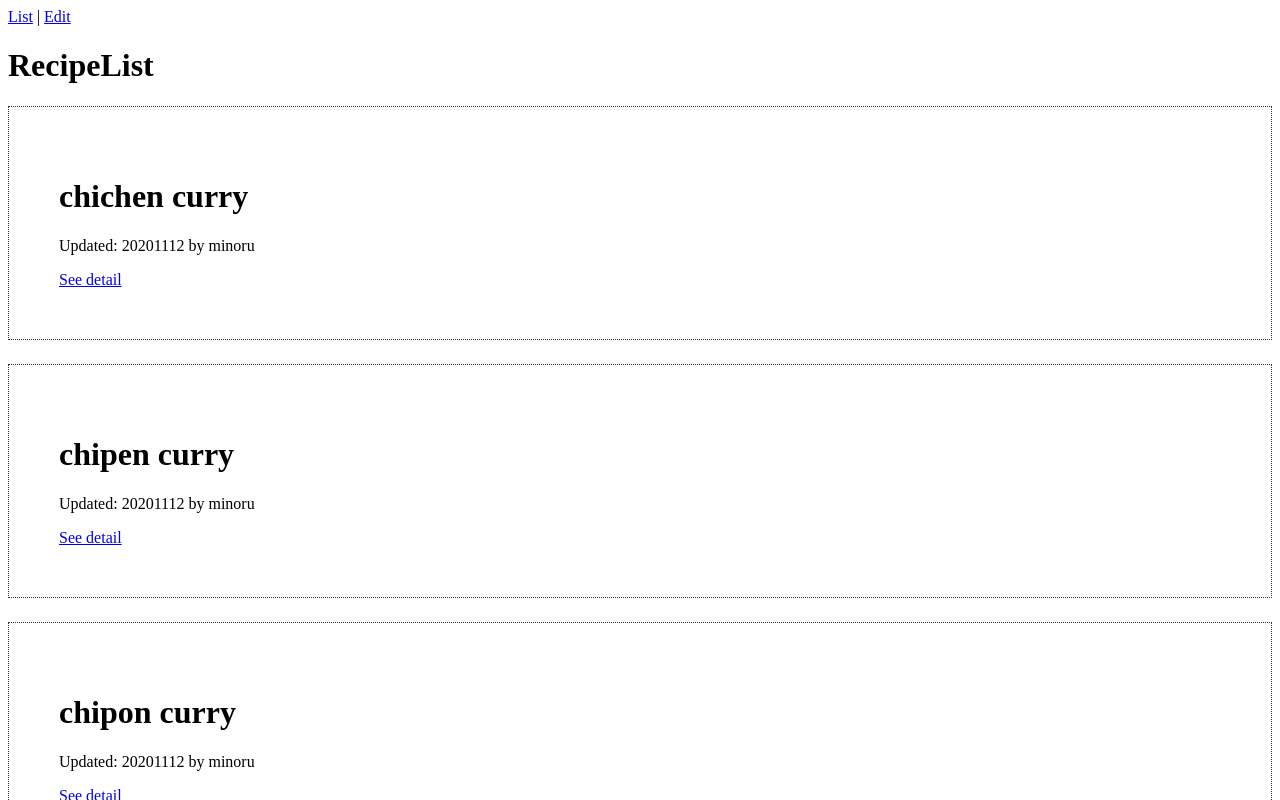
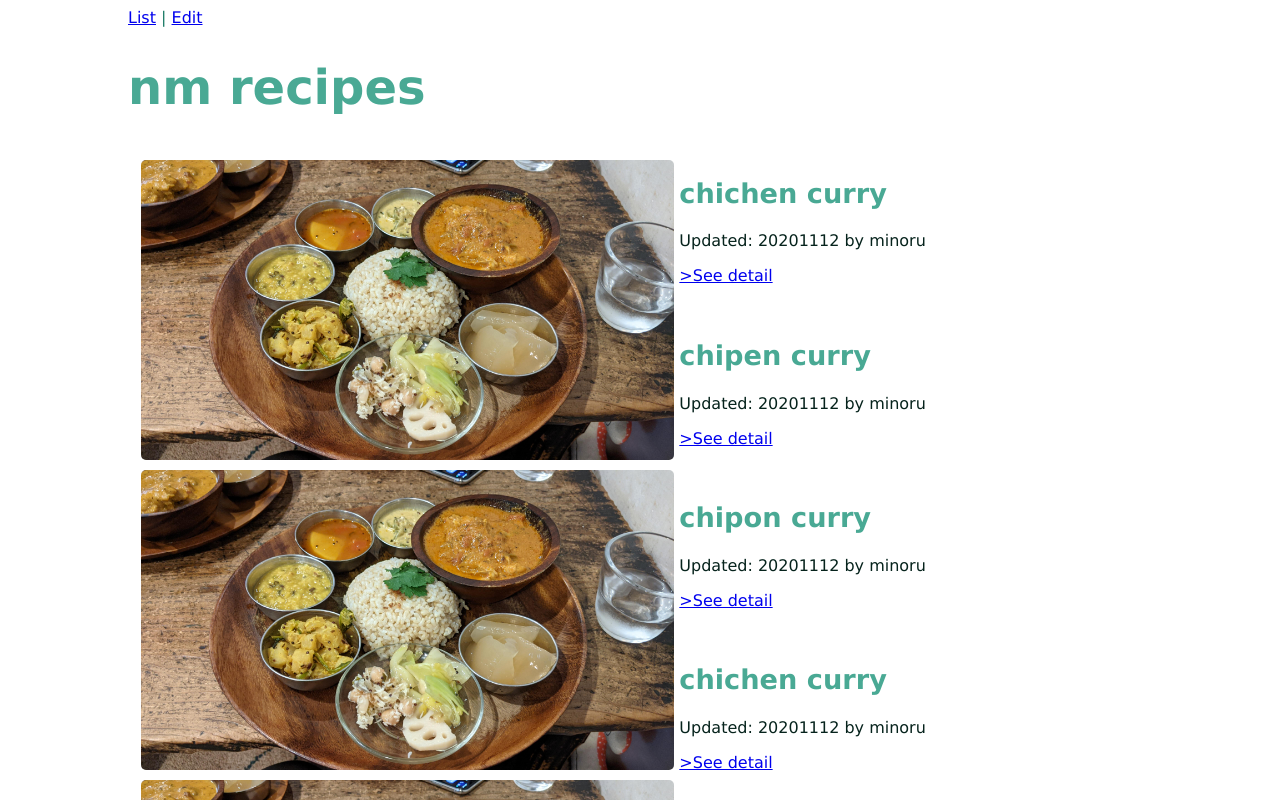
Before and after one commit to NaokoNakanish/nm-recipes, a Vue app: page / in a window 1280 px wide. Shown: the top 800 px of the page. Built offline with nearby package versions, Linux system fonts and the light colour scheme; data requests are answered from the project's data file.

Commit message:
put-photo

```diff
--- a/src/App.vue
+++ b/src/App.vue
@@ -1,10 +1,43 @@
 <template>
-  <div id="app">
-    <div id="nav"></div>
-    <router-link :to="{ name: 'RecipeList' }">List</router-link> |
-    <router-link :to="{ name: 'RecipeEdit' }">Edit</router-link>
-    <router-view />
+  <div>
+    <div class="nav">
+      <router-link :to="{ name: 'RecipeList' }">List</router-link> |
+      <router-link :to="{ name: 'RecipeEdit' }">Edit</router-link>
+    </div>
+    <div id="app">
+      <router-view />
+    </div>
   </div>
 </template>
 
-<style></style>
+<style>
+body {
+  font-family: "Verdana";
+  font-size: 100%;
+  color: #06231c;
+  margin-left: 10%;
+  margin-right: 10%;
+  text-decoration: none;
+}
+/* link */
+a:visited {
+  color: #06231c;
+}
+a:hover {
+  color: #49a994;
+}
+/* 見出し文字 */
+h1 {
+  font-size: 3em;
+  color: #49a994;
+}
+h2 {
+  font-size: 1.7em;
+  color: #49a994;
+}
+.nav {
+  font-size: 1em;
+  color: #1d7c67;
+  text-decoration: none;
+}
+</style>
--- a/src/components/RecipeCard.vue
+++ b/src/components/RecipeCard.vue
@@ -1,9 +1,14 @@
 <template>
   <div class="recipe-card">
-    <h1>{{ recipe.title }}</h1>
+    <img
+      class="dish-photo"
+      src="PXL_20210327_051520012.jpg"
+      alt="curry photo"
+    />
+    <h2>{{ recipe.title }}</h2>
     <p>Updated: {{ recipe.editDate }} by {{ recipe.editor }}</p>
     <router-link :to="{ name: 'RecipeDetail', params: { id: recipe.id } }"
-      >See detail</router-link
+      >>See detail</router-link
     >
   </div>
 </template>
@@ -17,12 +22,17 @@ export default {
 <style scoped>
 .recipe-card {
   /* 枠 */
-  padding: 50px;
-  margin-bottom: 24px;
-  border: 1px dotted #333333;
+  padding: 0.5em;
+  margin-bottom: 1em;
   transition: all 0.2s linear;
   cursor: pointer;
   /* 文字配置 */
   text-align: left;
 }
+.dish-photo {
+  border-radius: 10px;
+  height: 300px;
+  padding: 5px;
+  float: left;
+}
 </style>
--- a/src/views/RecipeDetail.vue
+++ b/src/views/RecipeDetail.vue
@@ -1,13 +1,13 @@
 <template>
   <div>
-    <h1>RecipeDetail #{{ recipe.id }}</h1>
-    <h2>ingredients</h2>
+    <h1>#{{ recipe.id }} {{ recipe.title }}</h1>
+    <h2>ingredient🍅</h2>
     <ul>
       <li v-for="ingredient in recipe.ingredients" :key="ingredient">
         {{ ingredient }}
       </li>
     </ul>
-    <h2>How to Make</h2>
+    <h2>How to Make🍳</h2>
     <ol>
       <li v-for="process in recipe.processes" :key="process.order">
         {{ process.do }}
--- a/src/views/RecipeList.vue
+++ b/src/views/RecipeList.vue
@@ -1,6 +1,6 @@
 <template>
   <div>
-    <h1>RecipeList</h1>
+    <h1>nm recipes</h1>
     <RecipeCard v-for="recipe in recipes" :key="recipe.id" :recipe="recipe" />
   </div>
 </template>
```
Also changed, not shown: public/PXL_20210327_051520012.jpg (added).
